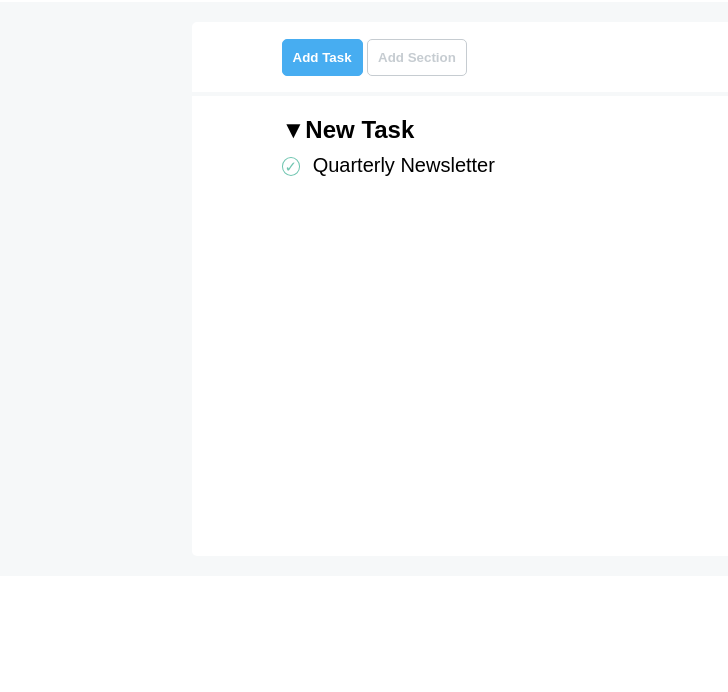
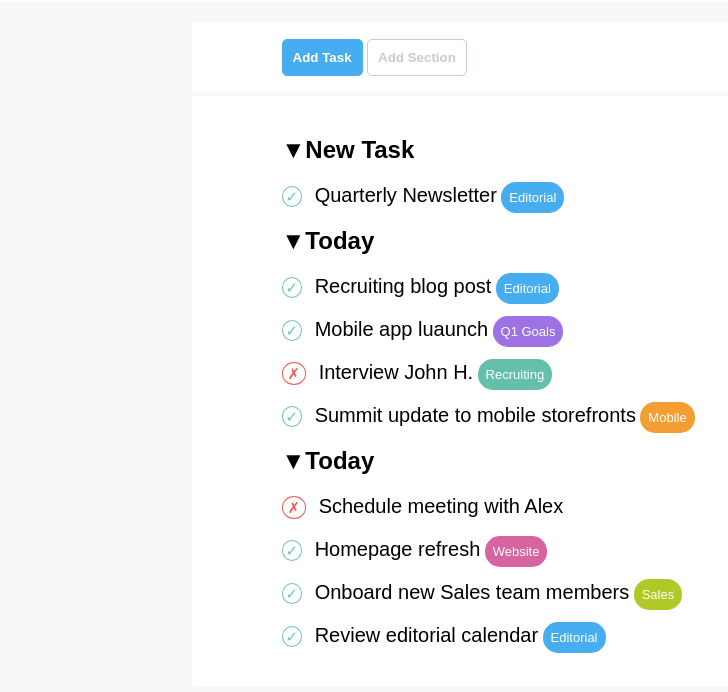
Before and after one commit to AlexBosio95/html-css-toboolist, a plain HTML site: page index.html in a window 1280 px wide. Shown: the part 98-790 px from the top of the page, without its empty margins (0-728 px from the left). Drawn offline with Linux system fonts and the light colour scheme.

Commit message:
lista completa e tag

```diff
--- a/css/style.css
+++ b/css/style.css
@@ -75,14 +75,13 @@ hr{
 }
 
 .riga_lista{
-    margin: 10px 0px;
+    margin: 20px 0px;
 }
 
 
 .main_lista{
     width: 80%;
     margin: 0 auto;
-    height: 460px;
     padding: 20px 0px;
 }
 
@@ -94,13 +93,61 @@ hr{
     font-size: 20px;
 }
 
+.elementi_lista{
+    margin: 20px 0px;
+}
+
+
 .check_true{
     color: #6fc5b0;
     font-size: 15px;
     display: inline;
     border: 1px solid #6fc5b0;
-    padding: 0px 2px;
+    padding: 1px 3px;
     border-radius: 50%;
     margin-right: 8px;
 
 }
+
+.check_false{
+    color: #eb5952;
+    font-size: 15px;
+    display: inline;
+    border: 1px solid #eb5952;
+    padding: 2px 5px;
+    border-radius: 50%;
+    margin-right: 8px;
+
+}
+
+.tag {
+    color: white;
+    display: inline;
+    padding: 8px;
+    border-radius: 15px;
+    font-size: 13px;
+}
+
+.editorial{
+    background-color: #47adf1;
+}
+
+.q1{
+    background-color: #9c72e4;
+}
+
+.recruiting{
+    background-color: #64c0a9;
+}
+
+.mobile{
+    background-color: #f29e33;
+}
+
+.website{
+    background-color: #d863a1;
+}
+
+.sales{
+    background-color: #b0c926;
+}
--- a/index.html
+++ b/index.html
@@ -29,11 +29,75 @@
             <hr>
 
             <section class="main_lista">
-                <h1>New Task</h1>
-                <div class="riga_lista">
-                    <div class="check_true">&#10003</div>
-                    <span class="list_true">Quarterly Newsletter</span>
+                <div class="elementi_lista">
+                    <h1>New Task</h1>
+                    <div class="riga_lista">
+                        <div class="check_true">&#10003</div>
+                        <span class="list_true">Quarterly Newsletter</span>
+                        <div class="tag editorial">Editorial</div>
+                    </div>
+
                 </div>
+
+                <div class="elementi_lista">
+                    <h1>Today</h1>
+                    <div class="riga_lista">
+                        <div class="check_true">&#10003</div>
+                        <span class="list_true">Recruiting blog post</span>
+                        <div class="tag editorial">Editorial</div>
+                    </div>
+
+                    <div class="riga_lista">
+                        <div class="check_true">&#10003</div>
+                        <span class="list_true">Mobile app luaunch</span>
+                        <div class="tag q1">Q1 Goals</div>
+                    </div>
+
+                    <div class="riga_lista">
+                        <div class="check_false">&#10007</div>
+                        <span class="list_true">Interview John H.</span>
+                        <div class="tag recruiting">Recruiting</div>
+                    </div>
+
+                    <div class="riga_lista">
+                        <div class="check_true">&#10003</div>
+                        <span class="list_true">Summit update to mobile storefronts</span>
+                        <div class="tag mobile">Mobile</div>
+                    </div>
+
+                </div>
+
+
+                <div class="elementi_lista">
+                    <h1>Today</h1>
+                    <div class="riga_lista">
+                        <div class="check_false">&#10007</div>
+                        <span class="list_true">Schedule meeting with Alex</span>
+
+                    </div>
+
+                    <div class="riga_lista">
+                        <div class="check_true">&#10003</div>
+                        <span class="list_true">Homepage refresh</span>
+                        <div class="tag website">Website</div>
+                    </div>
+
+                    <div class="riga_lista">
+                        <div class="check_true">&#10003</div>
+                        <span class="list_true">Onboard new Sales team members</span>
+                        <div class="tag sales">Sales</div>
+                    </div>
+
+                    <div class="riga_lista">
+                        <div class="check_true">&#10003</div>
+                        <span class="list_true">Review editorial calendar</span>
+                        <div class="tag editorial">Editorial</div>
+                    </div>
+
+                </div>
+
+
+
 
 
 
```
